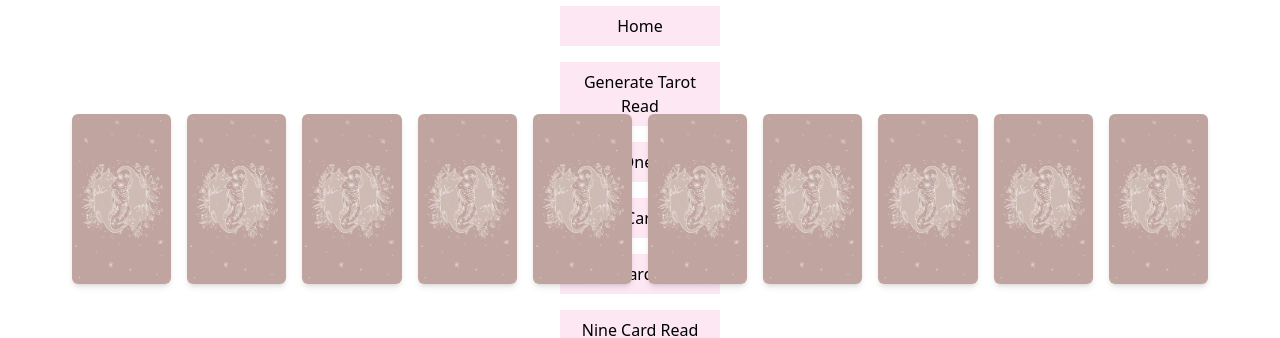
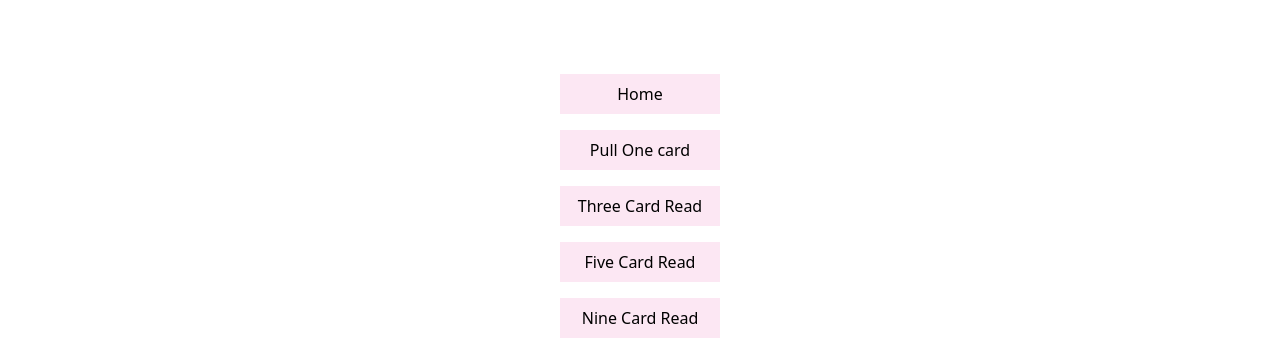
Before and after one commit to madeleine-patience/Considerate-Cat-Tarot-App, a React (Vite) app: page /tarotRead in a window 1280 px wide. Shown: the part 420-758 px from the top of the page. Built offline with nearby package versions, Linux system fonts and the light colour scheme.

Commit message:
Fixed bug in randomNumbers function

```diff
--- a/src/pages/TarotRead.tsx
+++ b/src/pages/TarotRead.tsx
@@ -13,53 +13,57 @@ function TarotRead() {
   // Allows navigation to other pages.
   const navigate = useNavigate();
 
-  // These three variables are for setting the state of each card when a read is generated.
-
-  //** IDEA FOR TONIGHT- Possible make array as big as biggest option of card pull? */
-
-  const [randomTarotNumbers, setRandomTarotNumbers] = useState([
-    0, 0, 0, 0, 0, 0, 0, 0, 0, 0,
-  ]);
+  // Getter and setter of 10 numbers all set at 0
+  const [randomTarotNumbers, setRandomTarotNumbers] = useState<number[]>([]);
 
   // this is us pulling in the hook from displayTarotInfo. Show number is 0, showHide is set as false and setTarotInfo is a function that shows and hides the tarot info on a click.
   const [showNumber, showHide, setTarotInfo] = useDisplayTarotInfo(0);
 
-  const [lengthOfTarotRead, getLengthOfTarotRead] = useState(0);
+  const [lengthOfTarotRead, setLengthOfTarotRead] = useState(0);
 
   const randomNumbers: number[] = [];
-  function getOneCard(lengthOfRead: number) {
-    getLengthOfTarotRead(lengthOfRead);
+  function getCards(lengthOfRead: number) {
+    setLengthOfTarotRead(lengthOfRead);
     // Looking at the length of the amount of cards to choose from in the tarot deck
     const arrayLength = data.tarotDeck.length;
     // creating a while loop that executes until the randomNumbers array is filled above with three different numbers.
-    while (randomNumbers.length < lengthOfTarotRead) {
+    console.log(randomNumbers, lengthOfRead);
+    while (randomNumbers.length < lengthOfRead) {
       let randomNum = Math.floor(Math.random() * arrayLength - 1) + 1;
       if (!randomNumbers.includes(randomNum) && randomNum !== 0) {
         randomNumbers.push(randomNum);
       }
     }
+    console.log(randomNumbers);
     setRandomTarotNumbers(randomNumbers);
   }
+
   // Function that shows the card clicked by taking in the card number and updating state of setShowNumber2
   function revealTarotInformation(cardNumber: number) {
     setTarotInfo(cardNumber);
   }
-  const pullThreeCards = randomTarotNumbers.map((tarotFront, index) => {
+
+  // a function to pull the right about of cards but only display them cardback face up.
+
+  const displayTarotCardBacks = randomTarotNumbers.map((tarotFront, index) => {
     return (
       <TarotFront
         key={uuidv4()}
         onClick={() => revealTarotInformation(data.tarotDeck[tarotFront].id)}
-        imageSrc={data.tarotDeck[tarotFront].imageFileName}
+        imageSrc={data.tarotDeck[0].imageFileName}
       />
     );
   });
+  // const pullThreeCards = randomTarotNumbers.map((tarotFront, index) => {
+  //   return (
+  //     <TarotFront
+  //       key={uuidv4()}
+  //       onClick={() => revealTarotInformation(data.tarotDeck[tarotFront].id)}
+  //       imageSrc={data.tarotDeck[tarotFront].imageFileName}
+  //     />
+  //   );
+  // });
 
-  // const buttonInfo = [
-  //   { buttonName: "Home", urlRedirect: "/" },
-  //   { buttonName: "Get a Tarot Read", urlRedirect: "/tarotRead" },
-  //   { buttonName: "View All Cards", urlRedirect: "/Deck" },
-
-  // const cardReadButtons = [1, 3, 5, 9];
   const buttonInfo = [
     { buttonname: "Pull One card", cardreadLength: 1 },
     { buttonname: "Three Card Read", cardreadLength: 3 },
@@ -69,9 +73,11 @@ function TarotRead() {
   const tarotReadButtons = buttonInfo.map((cardRead) => {
     return (
       <Button
-      key={cardRead.buttonname}
+        key={cardRead.buttonname}
         buttonName={cardRead.buttonname}
-        onClick={() => getOneCard(cardRead.cardreadLength)}
+        onClick={() => {
+          getCards(cardRead.cardreadLength);
+        }}
       ></Button>
     );
   });
@@ -79,11 +85,14 @@ function TarotRead() {
   return (
     <div className="h-[1000px] flex flex-col justify-center items-center">
       <Button buttonName="Home" onClick={() => navigate("/")}></Button>
-      <Button onClick={() => getOneCard} buttonName="Generate Tarot Read" />
       {tarotReadButtons}
       <div className="w-9/12 contents">
         <img className=" max-w-6xl mb-[-600px] mr-6" src="/Art/matt.png"></img>
-        <div className=" flex justify-center  max-w-6xl mt-12 ">{pullThreeCards}</div>
+        <div className=" flex justify-center  max-w-6xl mt-12 ">
+          {displayTarotCardBacks}
+        </div>
+
+        {/* Below is the showtarot info section         */}
         {showHide && randomTarotNumbers[0] !== 0 && (
           <div>
             <div className="mt-[-450px] flex flex-row mx-auto justify-center  ">
```
Also changed, not shown: 1 other file (tests, documents, lock files or other folders).
